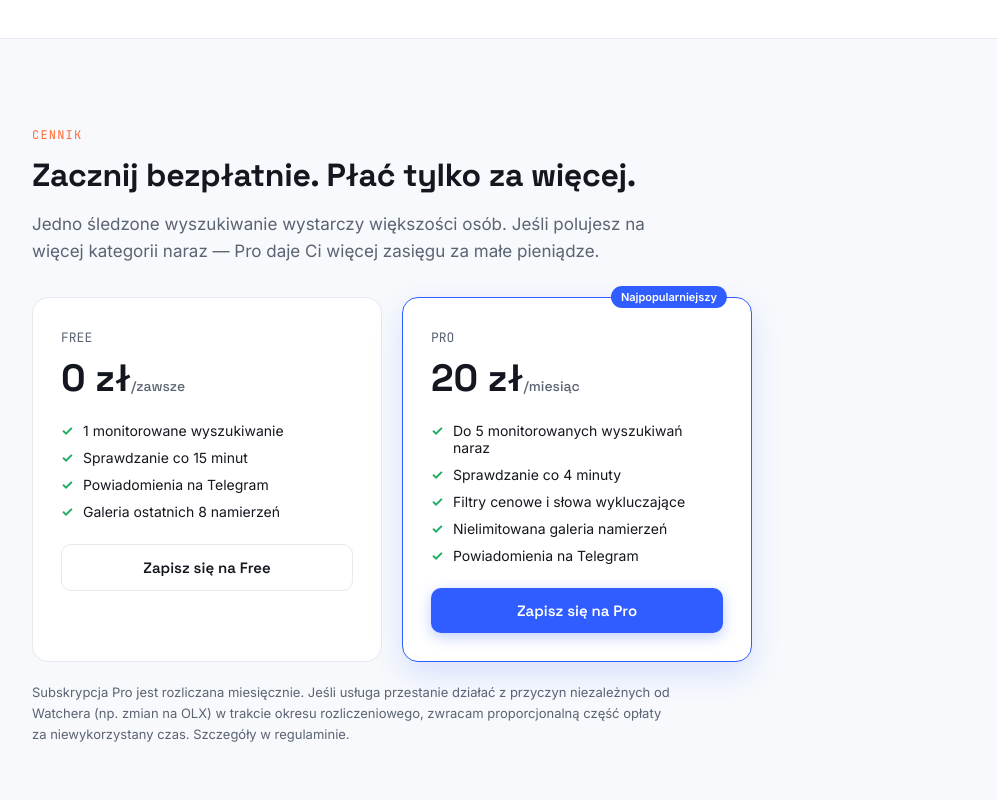
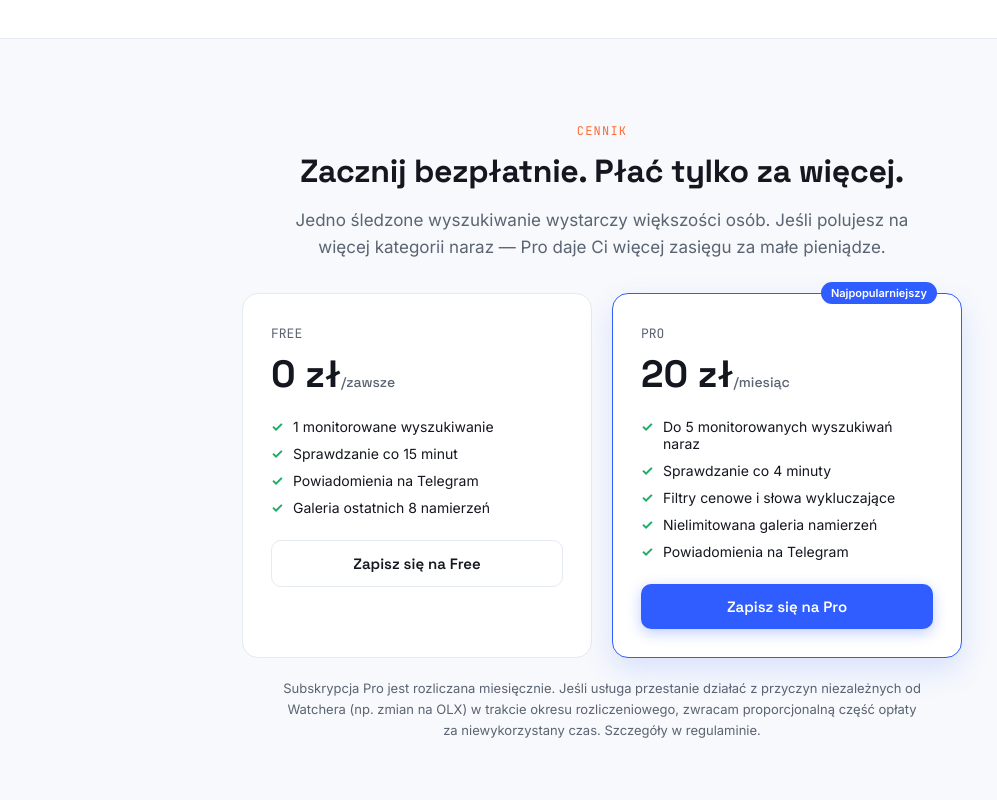
Before and after one commit to Watcher-app/watcher-landing, a plain HTML site: page index.html in a window 1280 px wide. Shown: the part 1680-2480 px from the top of the page, without its empty margins (38-1035 px from the left). Drawn offline with nearby package versions, Linux system fonts and the light colour scheme.

Commit message:
Add files via upload

```diff
--- a/index.html
+++ b/index.html
@@ -149,9 +149,9 @@
 
 <section class="section" id="cennik">
   <div class="section-inner">
-    <span class="eyebrow">cennik</span>
-    <h2>Zacznij bezpłatnie. Płać tylko za więcej.</h2>
-    <p class="lead">Jedno śledzone wyszukiwanie wystarczy większości osób. Jeśli polujesz na więcej kategorii naraz — Pro daje Ci więcej zasięgu za małe pieniądze.</p>
+    <span class="eyebrow" style="display:block; text-align:center;">cennik</span>
+    <h2 style="margin:0 auto 16px; text-align:center;">Zacznij bezpłatnie. Płać tylko za więcej.</h2>
+    <p class="lead" style="margin:0 auto 32px; text-align:center;">Jedno śledzone wyszukiwanie wystarczy większości osób. Jeśli polujesz na więcej kategorii naraz — Pro daje Ci więcej zasięgu za małe pieniądze.</p>
 
     <div class="pricing">
       <div class="price-card">
@@ -237,6 +237,7 @@
   <div class="footer-inner">
     <span>Watcher — narzędzie nieoficjalne, niezwiązane z OLX.pl</span>
     <div class="footer-links">
+      <a href="mailto:kontakt.watcher@gmail.com">Kontakt</a>
       <a href="polityka-prywatnosci.html">Polityka prywatności</a>
       <a href="regulamin.html">Regulamin</a>
     </div>
--- a/style.css
+++ b/style.css
@@ -436,7 +436,7 @@ a { color: inherit; text-decoration: none; }
   grid-template-columns: repeat(2, 1fr);
   gap: 20px;
   max-width: 720px;
-  margin-bottom: 20px;
+  margin: 0 auto 20px;
 }
 @media (max-width: 700px) { .pricing { grid-template-columns: 1fr; } }
 
@@ -485,7 +485,7 @@ a { color: inherit; text-decoration: none; }
 }
 .price-card .btn { width: 100%; }
 
-.pricing-note { font-size: 13px; color: var(--muted); max-width: 640px; }
+.pricing-note { font-size: 13px; color: var(--muted); max-width: 640px; margin: 0 auto; text-align: center; }
 
 /* FAQ */
 
```
Also changed, not shown: polityka-prywatnosci.html (+3 -3 lines), regulamin.html (+1 -1 lines).
